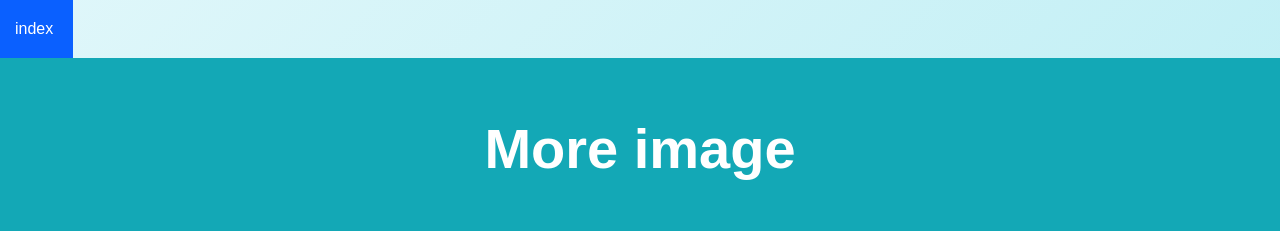
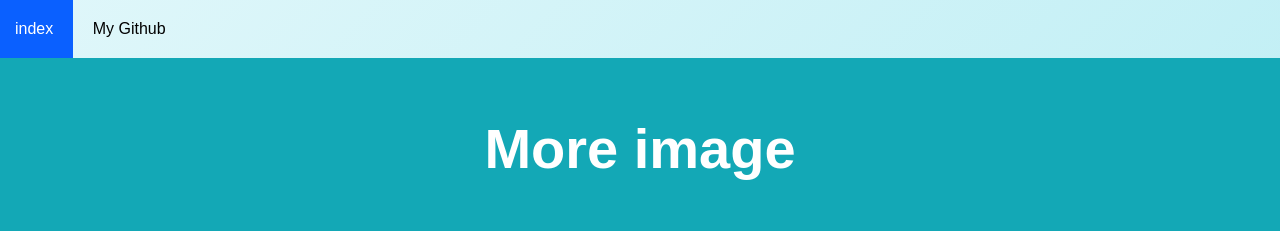
Before and after one commit to yzjn20101/HTML, a plain HTML site: page The World Through Our Eyes/image.html in a window 1280 px wide. Shown: the top 231 px of the page. Drawn offline with Linux system fonts and the light colour scheme.

Commit message:
Add files via upload

```diff
--- a/The World Through Our Eyes/image.html
+++ b/The World Through Our Eyes/image.html
@@ -9,6 +9,7 @@
 <body>
     <nav>
         <a href="The World Through Our Eyes.html">index</a>
+        <a href="https://github.com/yzjn20101/HTML">My Github</a>
     </nav>
     <header class="header">
         <h1>More image</h1>
```
Also changed, not shown: The World Through Our Eyes/The World Through Our Eyes.html (+2 -0 lines).
